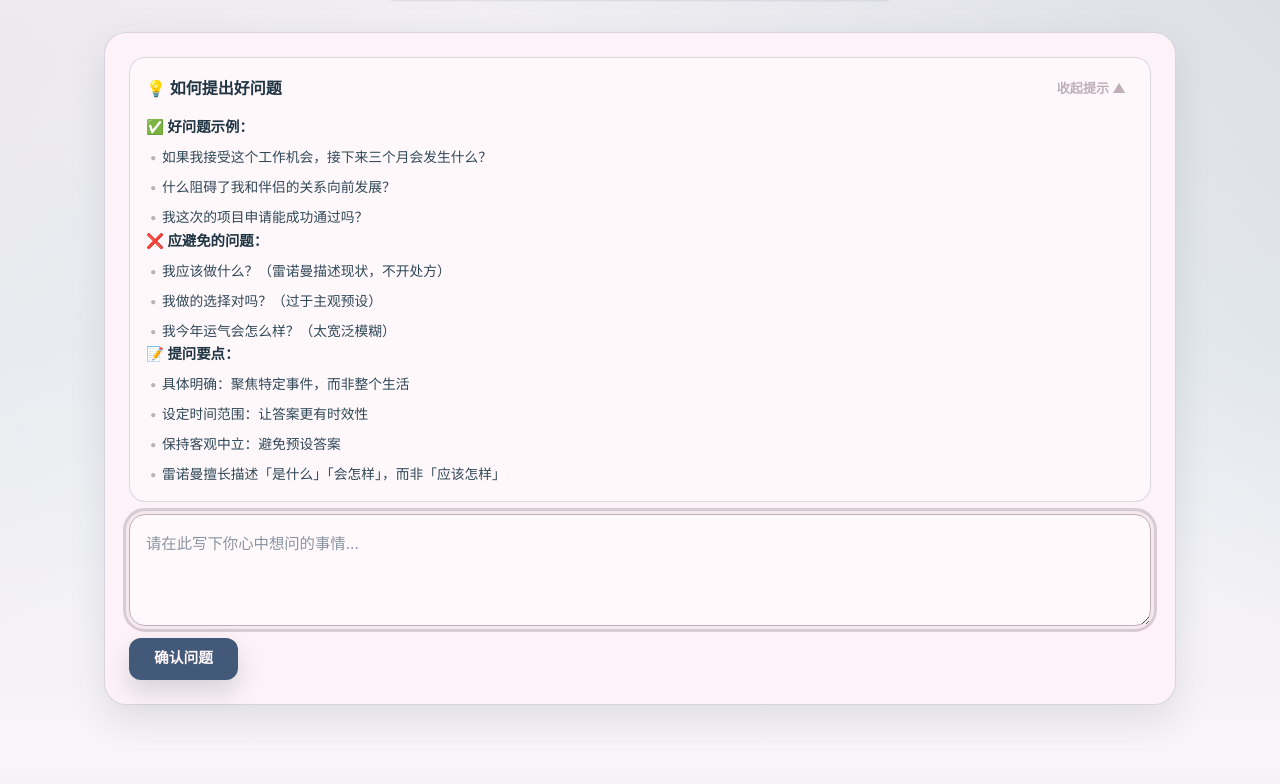
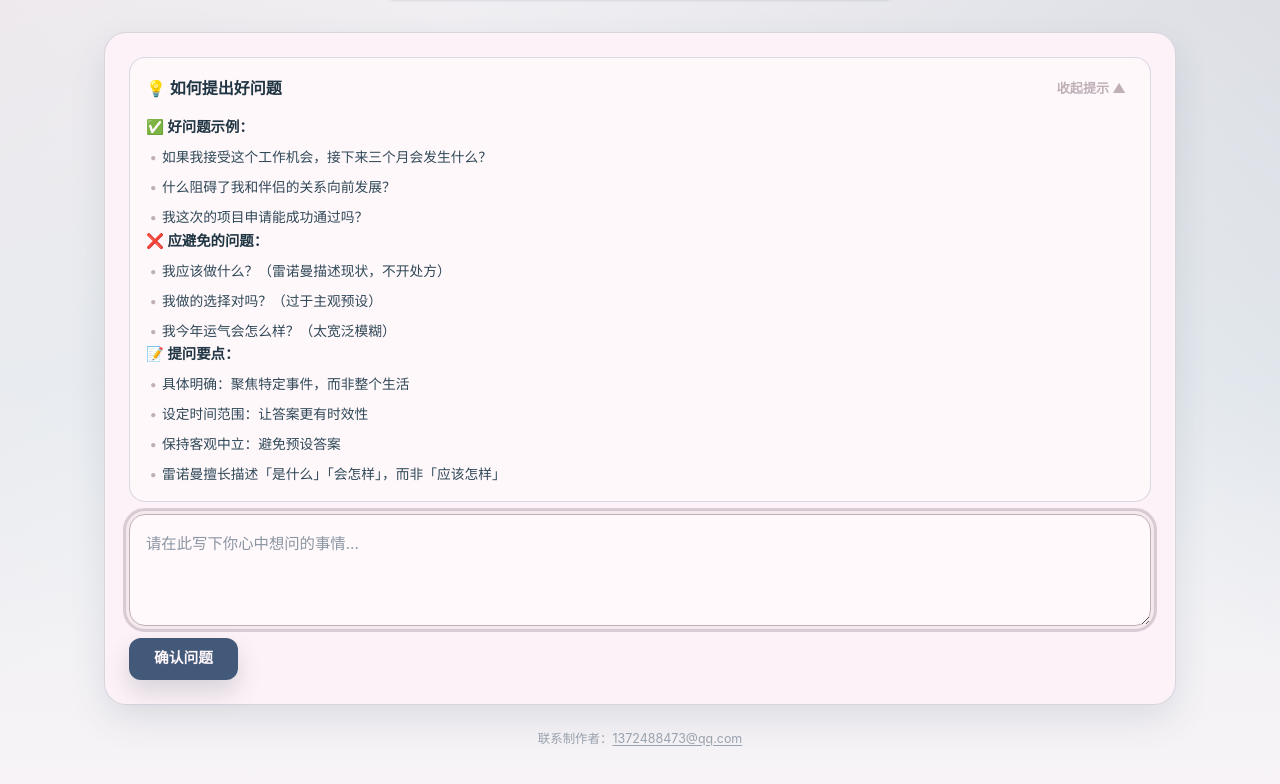
Before and after one commit to imnothaven/leinuoman, a React (Vite) app: page / in a window 1280 px wide. Shown: the part 236-1020 px from the top of the page. Built offline with nearby package versions, Linux system fonts and the light colour scheme.

Commit message:
feat: footer

```diff
--- a/src/App.jsx
+++ b/src/App.jsx
@@ -171,6 +171,10 @@ export default function App() {
 
         {tab === "history" && <HistoryPanel />}
 
+        <footer className="app-footer">
+          联系制作者：<a href="mailto:1372488473@qq.com">1372488473@qq.com</a>
+        </footer>
+
         {showModal && (
           <ConfirmModal
             question={question}
--- a/src/index.css
+++ b/src/index.css
@@ -1643,6 +1643,21 @@ textarea:focus-visible {
   border-color: var(--color-danger);
 }
 
+.app-footer {
+  margin-top: auto;
+  padding: var(--space-5) var(--space-3) var(--space-4);
+  text-align: center;
+  font-size: 0.78rem;
+  color: var(--color-text-light);
+  opacity: 0.6;
+}
+
+.app-footer a {
+  color: inherit;
+  text-decoration: underline;
+  text-underline-offset: 2px;
+}
+
 @media (prefers-reduced-motion: reduce) {
   *,
   *::before,
```
